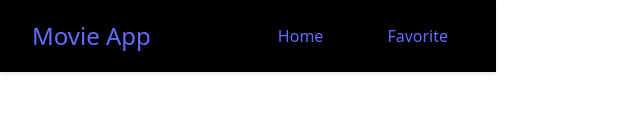
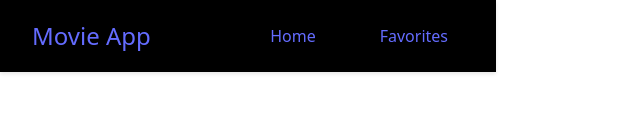
Before and after one commit to afzytk/movie-search-engine, a React app in the folder frontend/: page / in a window 1280 px wide. Shown: the top 134 px of the page, without its empty margins (0-640 px from the left). Built offline with nearby package versions, Linux system fonts and the light colour scheme; the HTML template or start-up script is replaced by a standard one.

Commit message:
fix: rename 'favorite' to 'favorites' in navbar link

```diff
--- a/frontend/src/components/NavBar.jsx
+++ b/frontend/src/components/NavBar.jsx
@@ -9,7 +9,7 @@ function NavBar() {
             </div>
             <div className="navbar-links">
                 <Link to="/" className="nav-link">Home</Link>
-                <Link to="/favorites" className="nav-link">Favorite</Link>
+                <Link to="/favorites" className="nav-link">Favorites</Link>
             </div>
         </nav>
     )
```
